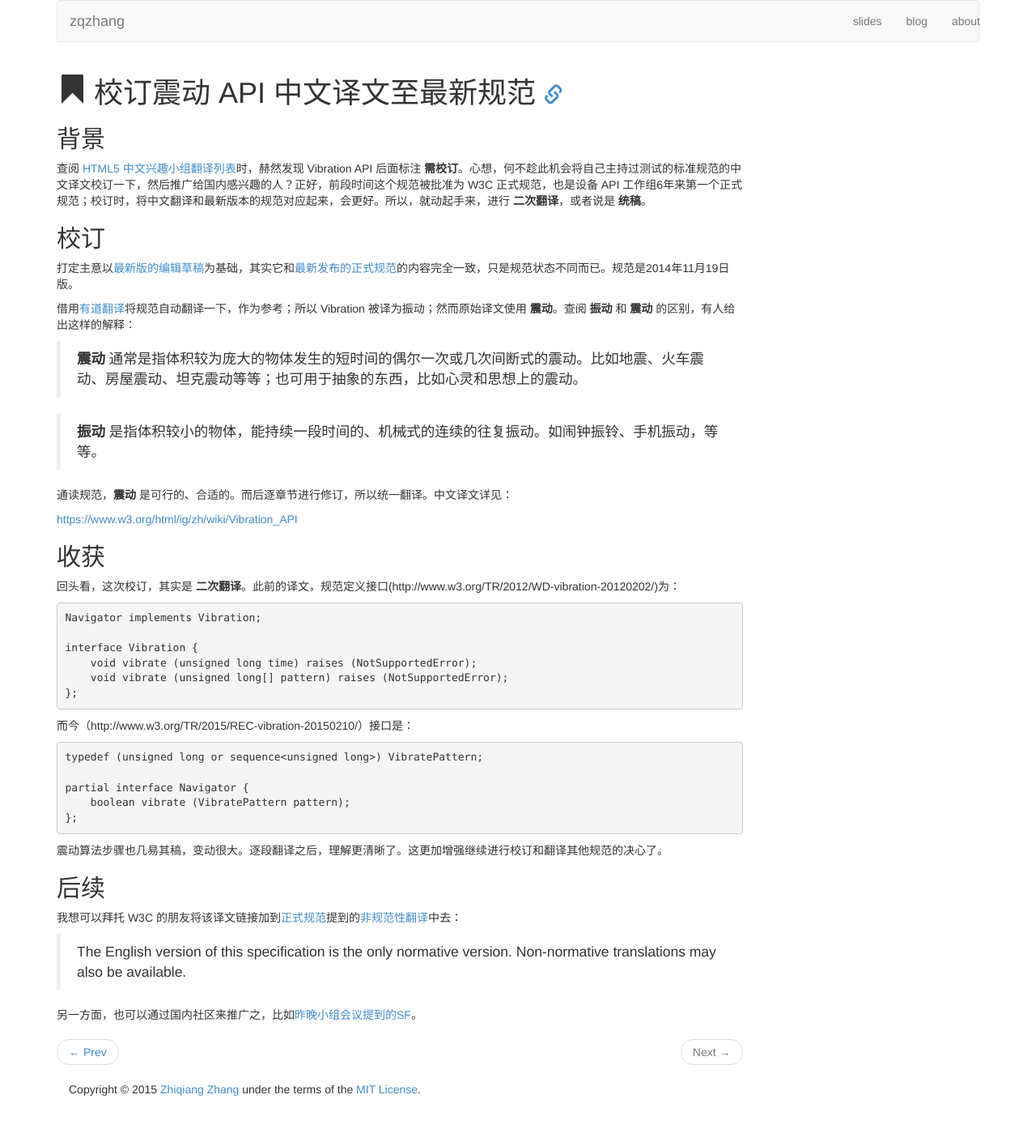
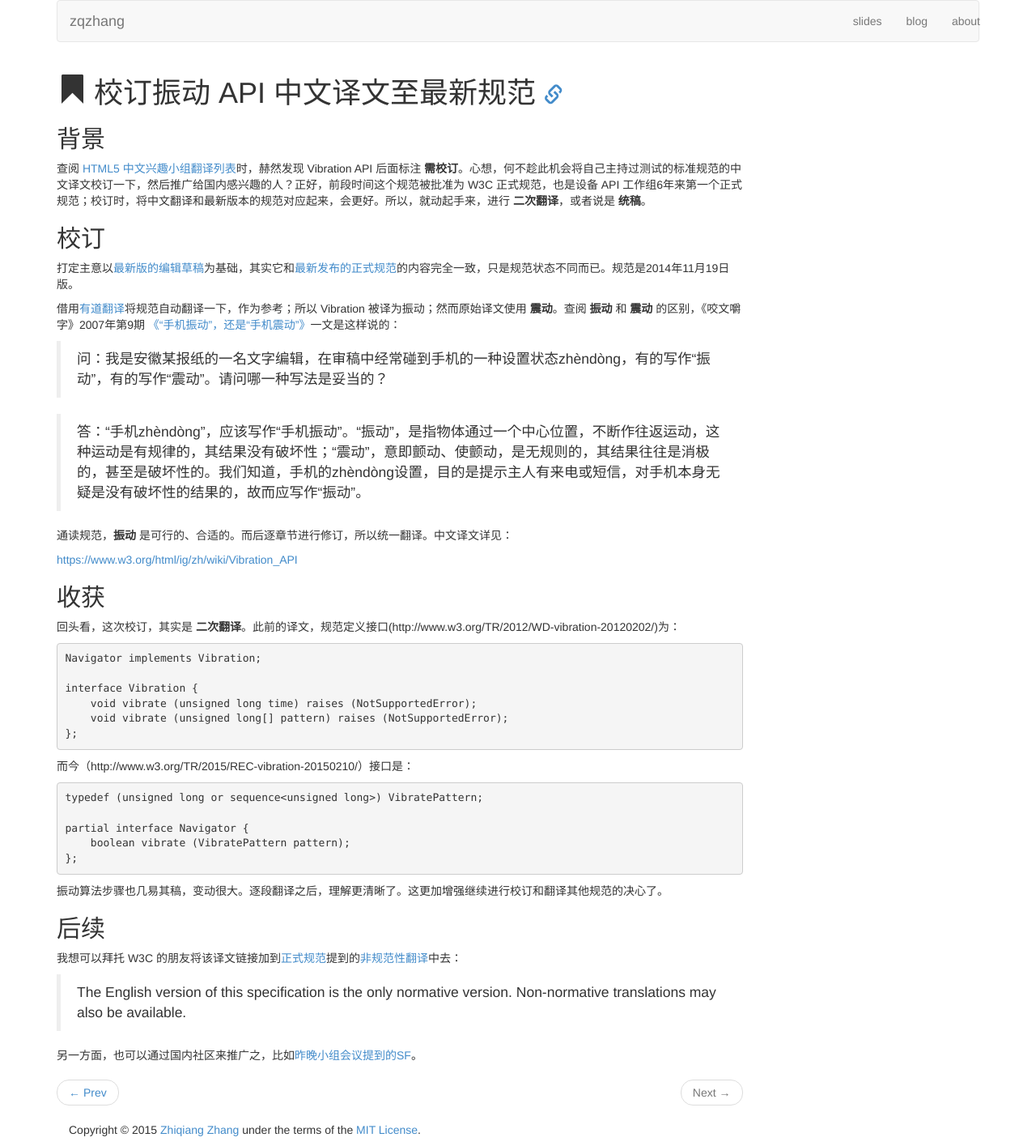
Before and after one commit to shuixin222/zqzhang.github.io, a Jekyll site: the page built from _posts/2015-03-12-revise-vibration-api-chinese-edition.md, in a window 1280 px wide. Shown: the whole page at 81% size. Built offline with Jekyll 4.4.1, drawn with Linux system fonts in a browser that asks for light colours; before the commit the page ends 1365 px from its top, so only the background shows below that.

Commit message:
Vibrate or vibrate

```diff
--- a/_posts/2015-03-12-revise-vibration-api-chinese-edition.md
+++ b/_posts/2015-03-12-revise-vibration-api-chinese-edition.md
@@ -1,7 +1,7 @@
 ---
 layout: post
 type: post
-title: 校订震动 API 中文译文至最新规范
+title: 校订振动 API 中文译文至最新规范
 ---
 
 ## 背景
@@ -12,13 +12,14 @@ title: 校订震动 API 中文译文至最新规范
 
 打定主意以[最新版的编辑草稿](http://dev.w3.org/2009/dap/vibration/)为基础，其实它和[最新发布的正式规范](http://www.w3.org/TR/vibration/)的内容完全一致，只是规范状态不同而已。规范是2014年11月19日版。
 
-借用[有道翻译](http://fanyi.youdao.com/)将规范自动翻译一下，作为参考；所以 Vibration 被译为振动；然而原始译文使用 **震动**。查阅 **振动** 和 **震动** 的区别，有人给出这样的解释：
+借用[有道翻译](http://fanyi.youdao.com/)将规范自动翻译一下，作为参考；所以 Vibration 被译为振动；然而原始译文使用 **震动**。查阅 **振动** 和 **震动** 的区别，《咬文嚼字》2007年第9期 [《“手机振动”，还是“手机震动”》](http://www.pep.com.cn/xiaoyu/jiaoshi/study/jszy/yy/bzxc/201012/t20101203_981554.htm)一文是这样说的：
 
-> **震动** 通常是指体积较为庞大的物体发生的短时间的偶尔一次或几次间断式的震动。比如地震、火车震动、房屋震动、坦克震动等等；也可用于抽象的东西，比如心灵和思想上的震动。
+> 问：我是安徽某报纸的一名文字编辑，在审稿中经常碰到手机的一种设置状态zhèndòng，有的写作“振动”，有的写作“震动”。请问哪一种写法是妥当的？
 
-> **振动** 是指体积较小的物体，能持续一段时间的、机械式的连续的往复振动。如闹钟振铃、手机振动，等等。
+> 答：“手机zhèndòng”，应该写作“手机振动”。“振动”，是指物体通过一个中心位置，不断作往返运动，这种运动是有规律的，其结果没有破坏性；“震动”，意即颤动、使颤动，是无规则的，其结果往往是消极的，甚至是破坏性的。我们知道，手机的zhèndòng设置，目的是提示主人有来电或短信，对手机本身无疑是没有破坏性的结果的，故而应写作“振动”。
 
-通读规范，**震动** 是可行的、合适的。而后逐章节进行修订，所以统一翻译。中文译文详见：
+
+通读规范，**振动** 是可行的、合适的。而后逐章节进行修订，所以统一翻译。中文译文详见：
 
 [https://www.w3.org/html/ig/zh/wiki/Vibration_API](https://www.w3.org/html/ig/zh/wiki/Vibration_API)
 
@@ -45,7 +46,7 @@ partial interface Navigator {
 };
 ~~~
 
-震动算法步骤也几易其稿，变动很大。逐段翻译之后，理解更清晰了。这更加增强继续进行校订和翻译其他规范的决心了。
+振动算法步骤也几易其稿，变动很大。逐段翻译之后，理解更清晰了。这更加增强继续进行校订和翻译其他规范的决心了。
 
 ## 后续
 
```
